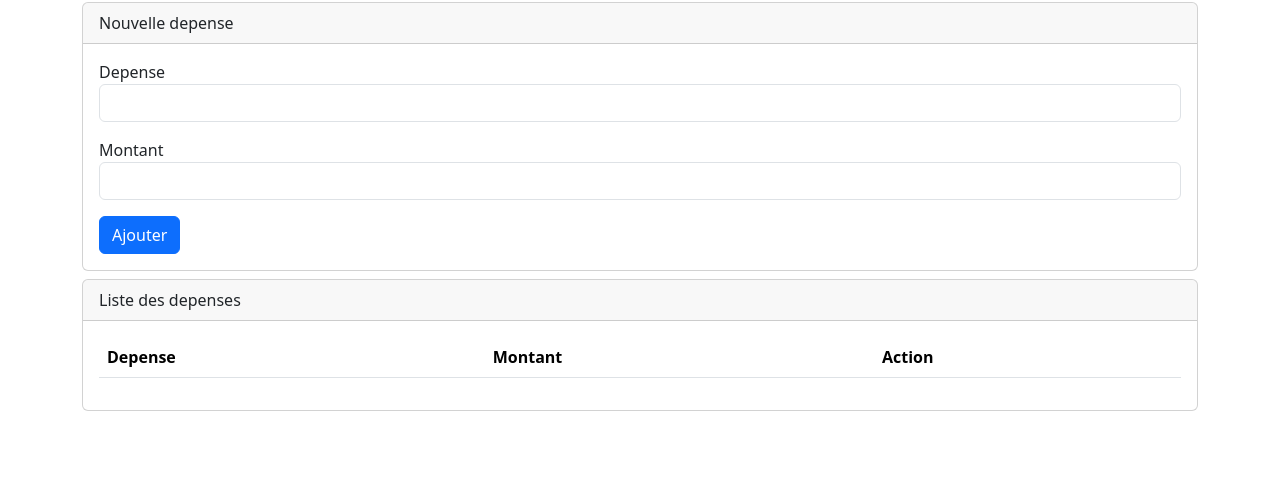
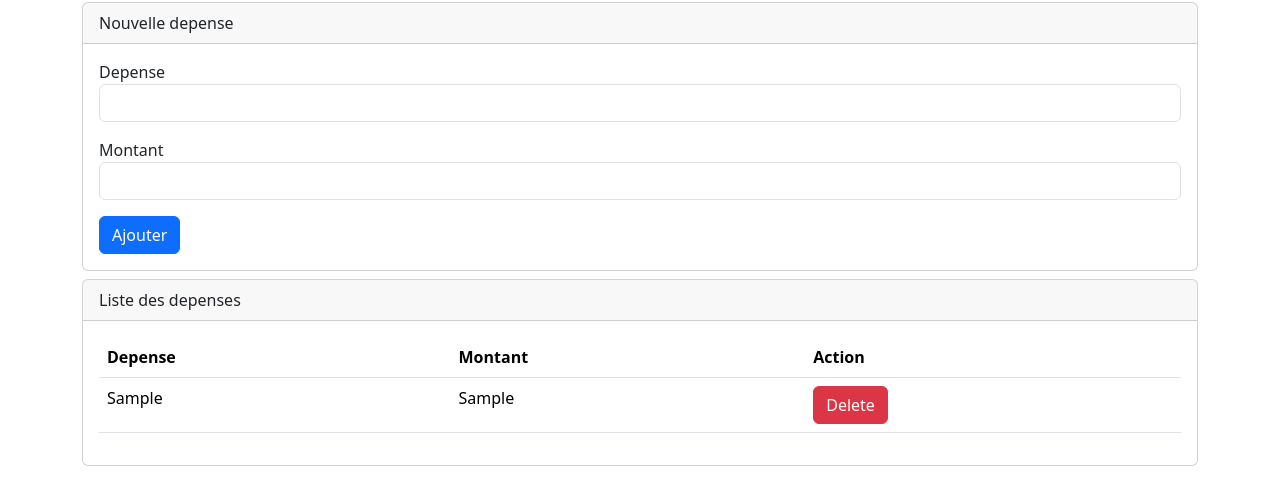
Before and after one commit to X9Yovix/ionic-tp01, a plain HTML site: page index.html in a window 1280 px wide. Both pictures are taken after typing "Sample", "Sample" into the empty fields and a click on the button "Ajouter". Shown: the part 54-558 px from the top of the page. Drawn offline with Linux system fonts and the light colour scheme.

Commit message:
Refactor table body

```diff
--- a/index.html
+++ b/index.html
@@ -56,7 +56,7 @@
                       <th>Action</th>
                     </tr>
                   </thead>
-                  <tbody id="body">
+                  <tbody id="tbody">
                   </tbody>
                 </table>
               </div>
--- a/js/main.js
+++ b/js/main.js
@@ -11,13 +11,26 @@ f1.addEventListener("submit", (e) => {
     existingItem.montant = montant.value
     alert("Depense mise a jour")
   } else {
-    data.push({
+    item = {
       depense: depense.value,
       montant: montant.value
-    })
+    }
+    data.push(item)
+    appendDataToTable(item)
     alert("Depense ajoutee")
   }
-  console.log(data)
+
   depense.value = ""
   montant.value = ""
 })
+
+const appendDataToTable = (item) => {
+  const tbody = document.getElementById("tbody")
+  const row = tbody.insertRow()
+  const cell1 = row.insertCell(0)
+  const cell2 = row.insertCell(1)
+  const cell3 = row.insertCell(2)
+  cell1.textContent = item.depense
+  cell2.textContent = item.montant
+  cell3.innerHTML = `<button class="btn btn-danger" id=${item.depense}>Delete</button>`
+}
```
